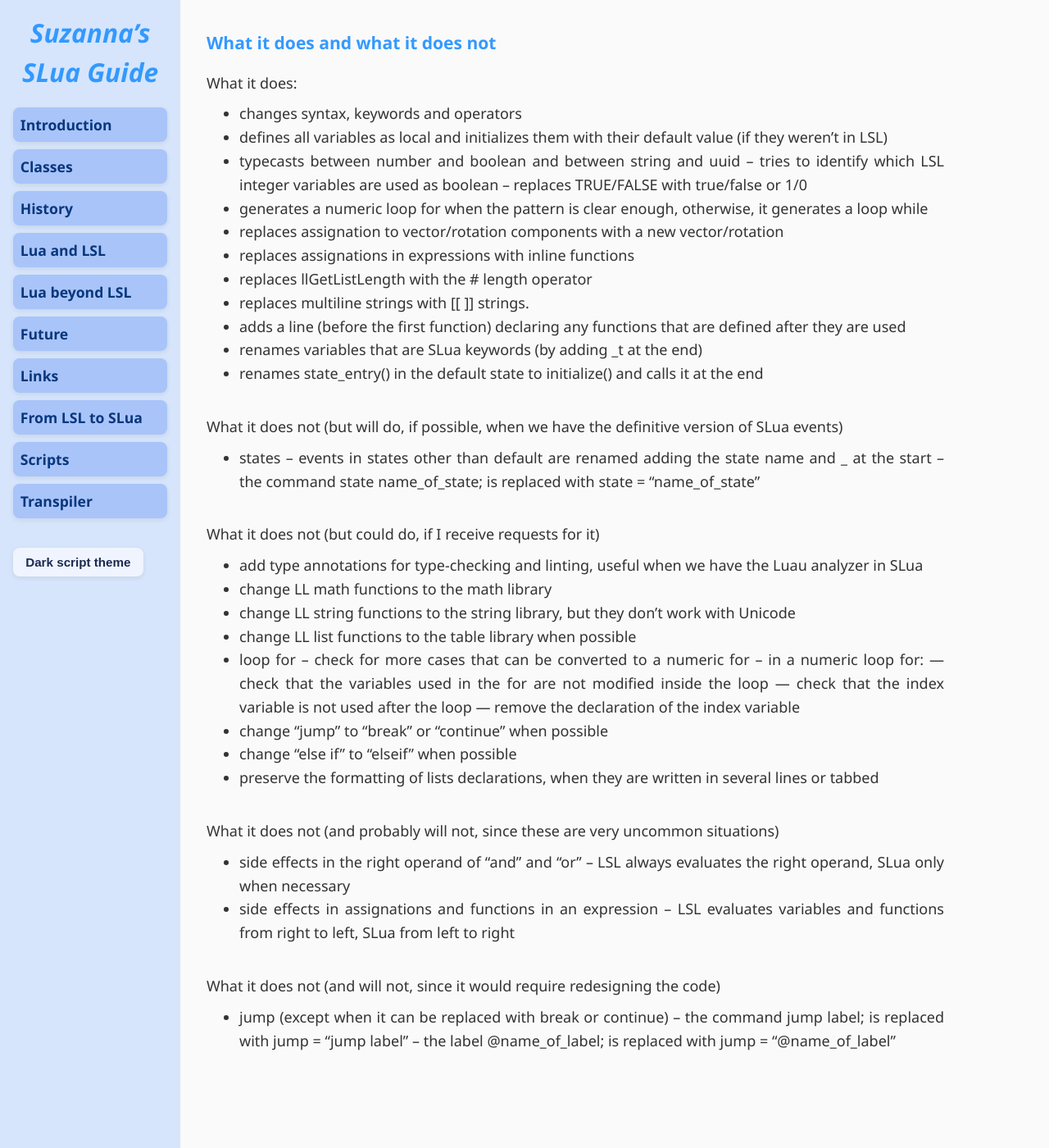
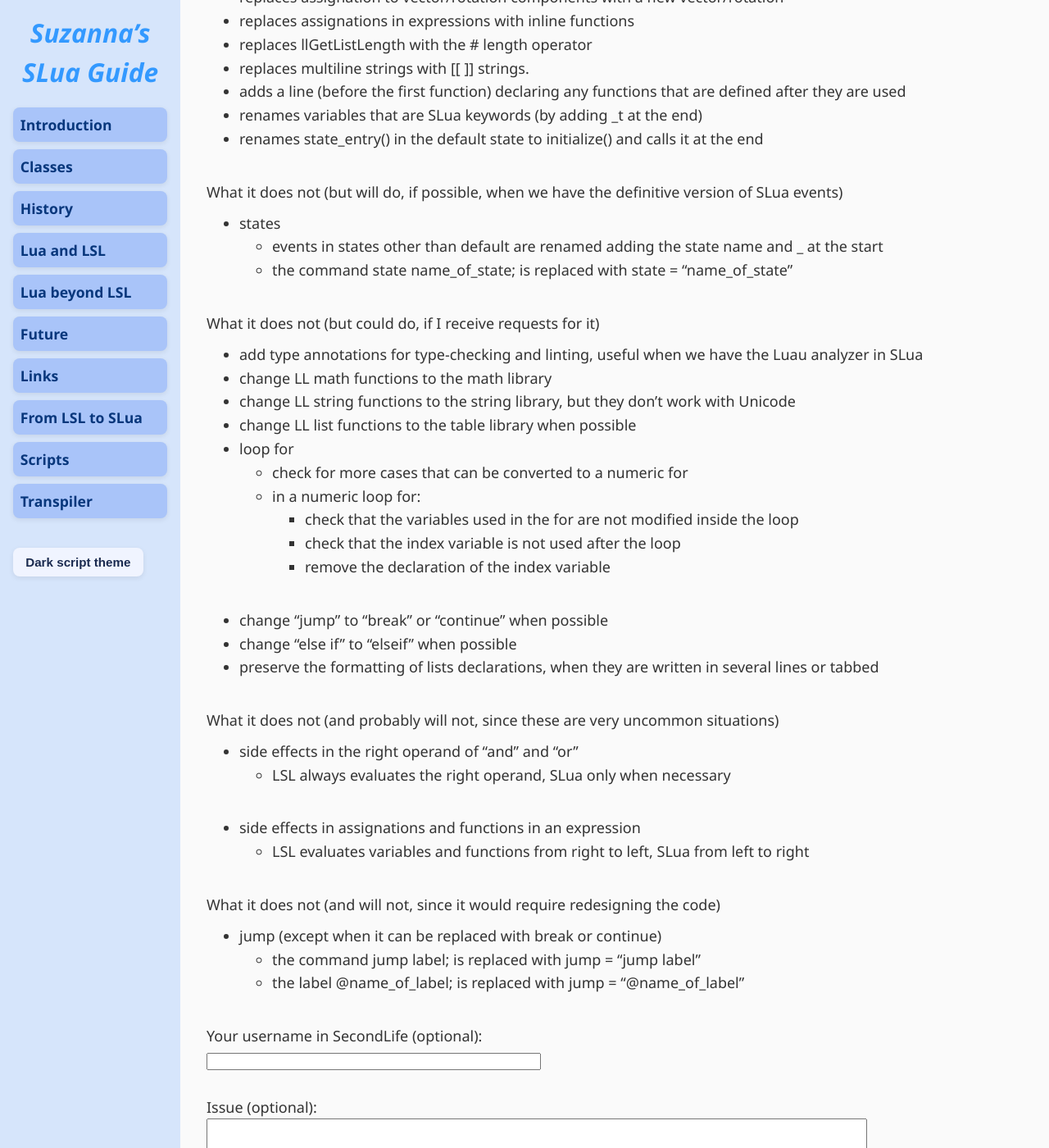
Before and after one commit to Suzanna-Linn/slua, a Jekyll site: the page built from docs/transpiler.md, in a window 1280 px wide and 1400 px high, scrolled down 1836 px. Shown: the whole window at 82% size. Built offline with Jekyll 4.4.1, drawn with Linux system fonts in a browser that asks for light colours; nearby versions of some CDN libraries; our own code applies the rules of GitHub Pages for plain Markdown files; comment, search, counter and statistics services are not loaded; some of the changed lines change nothing that is shown; some of the changed text lies outside the part shown.

Commit message:
Update transpiler.md

```diff
--- a/docs/transpiler.md
+++ b/docs/transpiler.md
@@ -36,6 +36,55 @@
 Your Second Life username is optional, but feel free to include it if you'd like a follow-up.
 
 Thank you for helping improve the SLua transpiler!
+
+### What it does and what it does not
+
+What it does:
+- changes syntax, keywords and operators
+- defines all variables as local and initializes them with their default value (if they weren't in LSL)
+- typecasts between number and boolean and between string and uuid
+  - tries to identify which LSL integer variables are used as boolean
+  - replaces TRUE/FALSE with true/false or 1/0
+- generates a numeric loop for when the pattern is clear enough, otherwise, it generates a loop while
+- replaces assignation to vector/rotation components with a new vector/rotation
+- replaces assignations in expressions with inline functions
+- replaces llGetListLength with the # length operator
+- replaces multiline strings with [[ ]] strings.
+- adds a line (before the first function) declaring any functions that are defined after they are used
+- renames variables that are SLua keywords (by adding _t at the end)
+- renames state_entry() in the default state to initialize() and calls it at the end
+
+What it does not (but will do, if possible, when we have the definitive version of SLua events)
+- states
+  - events in states other than default are renamed adding the state name and _ at the start
+  - the command   state name_of_state;   is replaced with   state = "name_of_state"
+
+What it does not (but could do, if I receive requests for it)
+- add type annotations for type-checking and linting, useful when we have the Luau analyzer in SLua
+- change LL math functions to the math library
+- change LL string functions to the string library, but they don't work with Unicode
+- change LL list functions to the table library when possible
+- loop for
+  - check for more cases that can be converted to a numeric for
+  - in a numeric loop for:
+    - check that the variables used in the for are not modified inside the loop
+    - check that the index variable is not used after the loop
+    - remove the declaration of the index variable
+- change "jump" to "break" or "continue" when possible
+- change "else if" to "elseif" when possible
+- preserve the formatting of lists declarations, when they are written in several lines or tabbed
+
+What it does not (and probably will not, since these are very uncommon situations)
+- side effects in the right operand of "and" and "or"
+  - LSL always evaluates the right operand, SLua only when necessary
+- side effects in assignations and functions in an expression
+  - LSL evaluates variables and functions from right to left, SLua from left to right
+
+What it does not (and will not, since it would require redesigning the code)
+- jump (except when it can be replaced with break or continue)
+  - the command   jump label;  is replaced with   jump = "jump label"
+  - the label   @name_of_label;   is replaced with   jump = "@name_of_label"
+
 
 <form id="issue-form">
   <label for="username">Your username in SecondLife (optional):</label><br />
@@ -145,51 +194,3 @@
   });
 });
 </script>
-
-### What it does and what it does not
-
-What it does:
-- changes syntax, keywords and operators
-- defines all variables as local and initializes them with their default value (if they weren't in LSL)
-- typecasts between number and boolean and between string and uuid
--- tries to identify which LSL integer variables are used as boolean
--- replaces TRUE/FALSE with true/false or 1/0
-- generates a numeric loop for when the pattern is clear enough, otherwise, it generates a loop while
-- replaces assignation to vector/rotation components with a new vector/rotation
-- replaces assignations in expressions with inline functions
-- replaces llGetListLength with the # length operator
-- replaces multiline strings with [[ ]] strings.
-- adds a line (before the first function) declaring any functions that are defined after they are used
-- renames variables that are SLua keywords (by adding _t at the end)
-- renames state_entry() in the default state to initialize() and calls it at the end
-
-What it does not (but will do, if possible, when we have the definitive version of SLua events)
-- states
--- events in states other than default are renamed adding the state name and _ at the start
--- the command   state name_of_state;   is replaced with   state = "name_of_state"
-
-What it does not (but could do, if I receive requests for it)
-- add type annotations for type-checking and linting, useful when we have the Luau analyzer in SLua
-- change LL math functions to the math library
-- change LL string functions to the string library, but they don't work with Unicode
-- change LL list functions to the table library when possible
-- loop for
--- check for more cases that can be converted to a numeric for
--- in a numeric loop for:
---- check that the variables used in the for are not modified inside the loop
---- check that the index variable is not used after the loop
---- remove the declaration of the index variable
-- change "jump" to "break" or "continue" when possible
-- change "else if" to "elseif" when possible
-- preserve the formatting of lists declarations, when they are written in several lines or tabbed
-
-What it does not (and probably will not, since these are very uncommon situations)
-- side effects in the right operand of "and" and "or"
--- LSL always evaluates the right operand, SLua only when necessary
-- side effects in assignations and functions in an expression
--- LSL evaluates variables and functions from right to left, SLua from left to right
-
-What it does not (and will not, since it would require redesigning the code)
-- jump (except when it can be replaced with break or continue)
--- the command   jump label;  is replaced with   jump = "jump label"
--- the label   @name_of_label;   is replaced with   jump = "@name_of_label"
```
